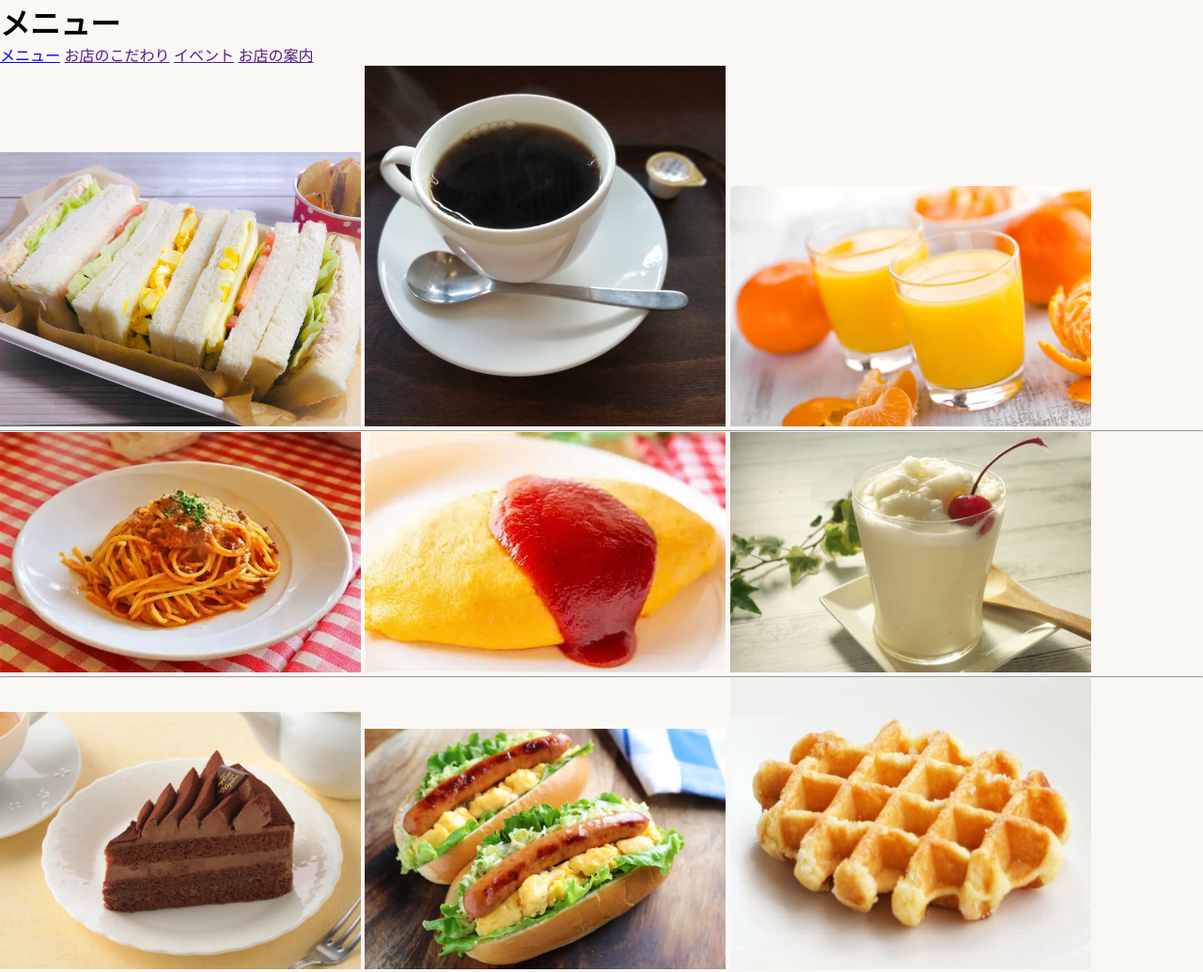
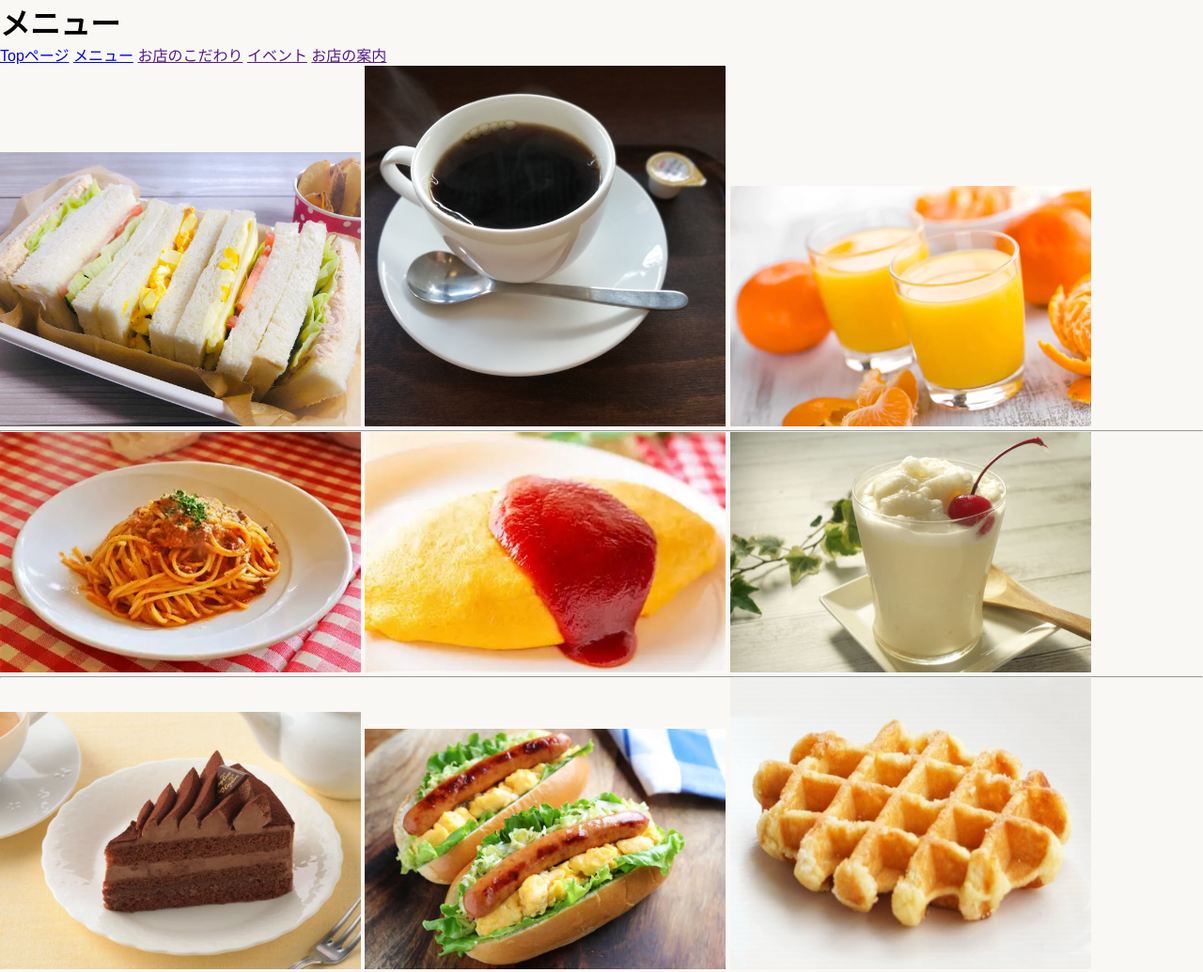
Before and after one commit to PlasticPlactice/github-groupdev, a plain HTML site: page menu.html in a window 1280 px wide. Shown: the whole page at 94% size. Drawn offline with Linux system fonts and the light colour scheme.

Commit message:
menu.htmlの更新２

```diff
--- a/menu.html
+++ b/menu.html
@@ -9,6 +9,7 @@
 <body>
     <h1>メニュー</h1>
     <div>
+        <a href="index.html">Topページ</a>
         <a href="menu.html">メニュー</a>
         <a href="">お店のこだわり</a>
         <a href="">イベント</a>
```
